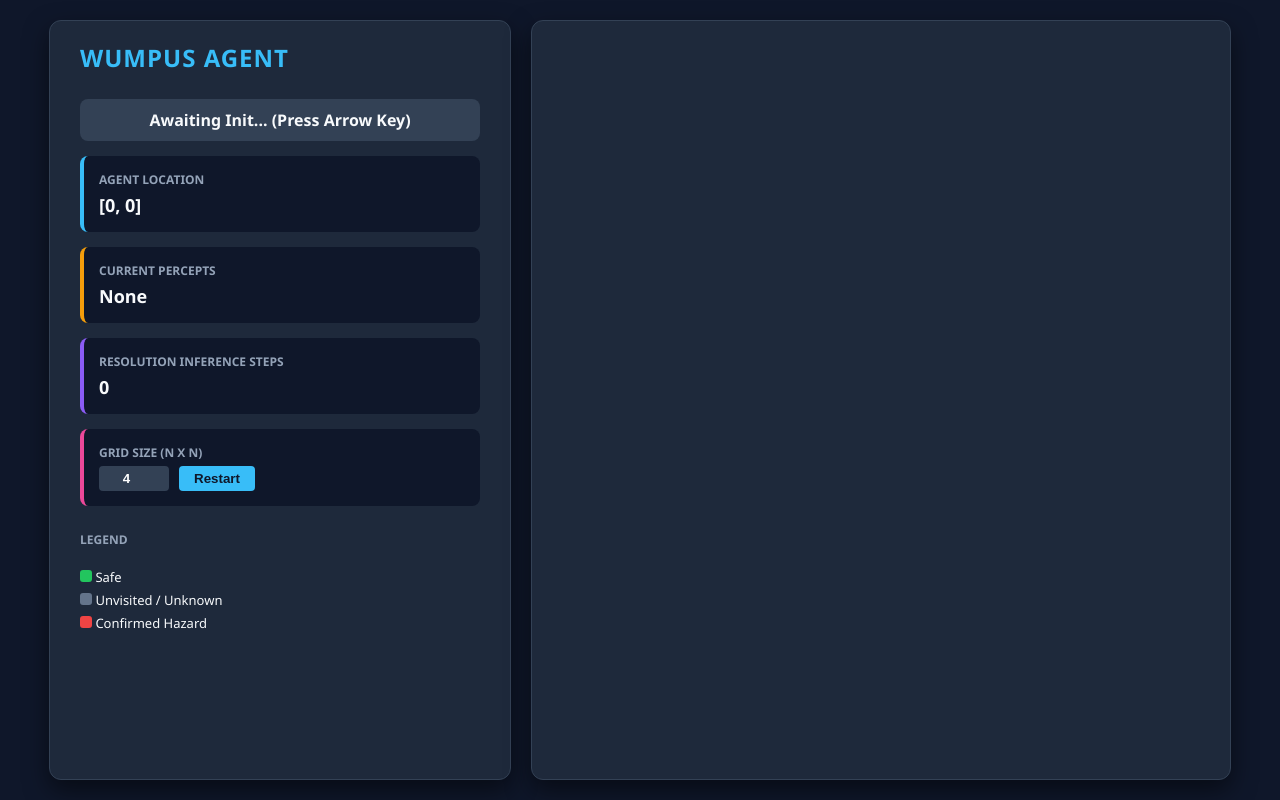
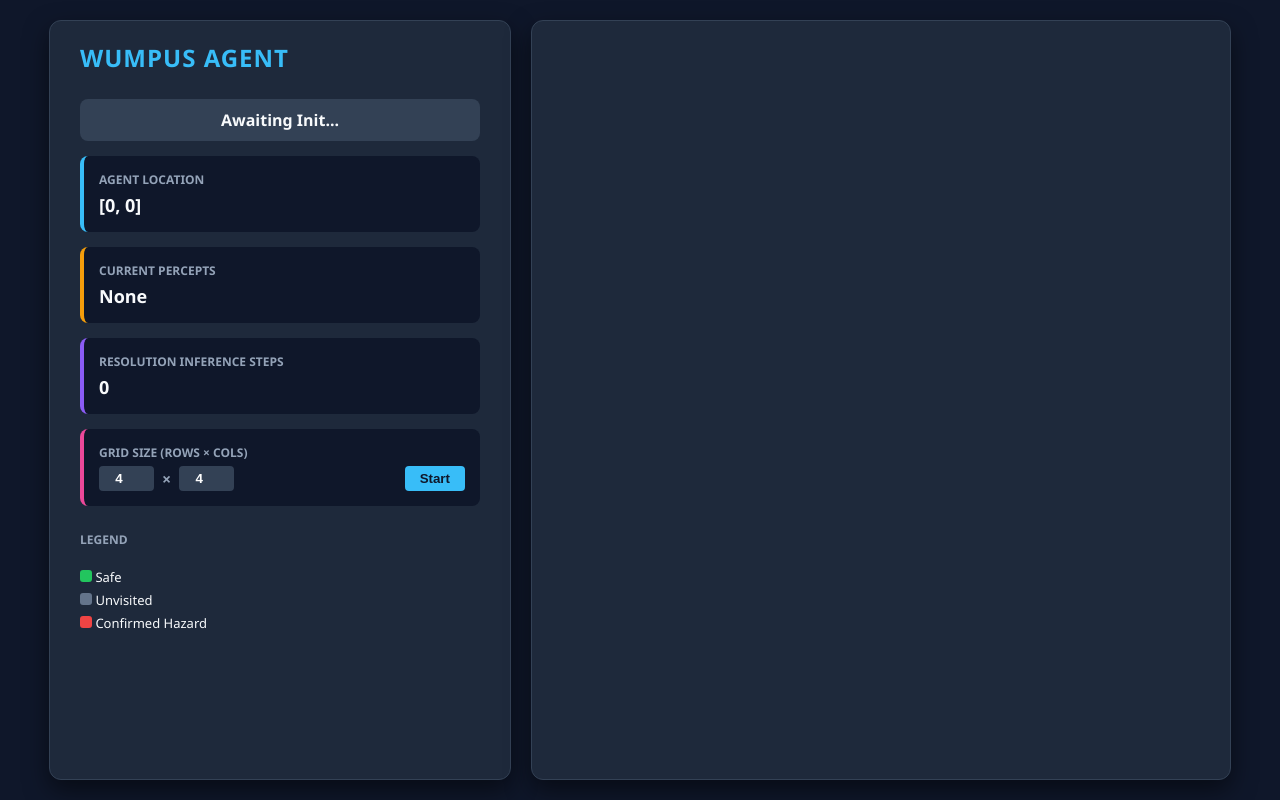
Before and after one commit to GhulamMohyuddin656/Wumpus-World, a Flask app: page / in a window 1280 px wide. Run offline with Flask 3, Linux system fonts and the light colour scheme.

Commit message:
Refactor game state management to support separate row and column sizes; update HTML for dynamic grid input

```diff
--- a/main.py
+++ b/main.py
@@ -11,7 +11,8 @@ game_state = {
     "rover_c": 0,
     "direction": "right",
     "status": "playing",
-    "size": 4
+    "rows": 4,
+    "cols": 4
 }
 
 @app.route('/')
@@ -20,14 +21,16 @@ def index():
 
 @app.route('/start', methods=['POST'])
 def start_game():
-    # Grab the size from the frontend, default to 4 if missing
-    requested_size = request.json.get('size', 4)
-    game_state["size"] = int(requested_size)
-    size = game_state["size"]
+    # Grab separate rows and cols from frontend, default to 4 if missing
+    game_state["rows"] = int(request.json.get('rows', 4))
+    game_state["cols"] = int(request.json.get('cols', 4))
 
-    # Generate the world dynamically with the new size
-    game_state["world"] = WumpusWorld(size, size)
-    game_state["agent"] = WumpusAgent(size, size)
+    rows = game_state["rows"]
+    cols = game_state["cols"]
+
+    # Generate the world dynamically with custom Rows x Cols
+    game_state["world"] = WumpusWorld(rows, cols)
+    game_state["agent"] = WumpusAgent(rows, cols)
     game_state["rover_r"] = 0
     game_state["rover_c"] = 0
     game_state["direction"] = "right"
@@ -48,10 +51,11 @@ def move():
     game_state["direction"] = direction
     r, c = game_state["rover_r"], game_state["rover_c"]
 
+    # Use rows and cols for boundary limits
     if direction == "up" and r > 0: r -= 1
-    elif direction == "down" and r < game_state["size"] - 1: r += 1
+    elif direction == "down" and r < game_state["rows"] - 1: r += 1
     elif direction == "left" and c > 0: c -= 1
-    elif direction == "right" and c < game_state["size"] - 1: c += 1
+    elif direction == "right" and c < game_state["cols"] - 1: c += 1
 
     game_state["rover_r"] = r
     game_state["rover_c"] = c
@@ -64,7 +68,6 @@ def process_turn():
     agent = game_state["agent"]
     r, c = game_state["rover_r"], game_state["rover_c"]
 
-    # Check exact cause of death or victory
     cell = world.grid[r][c]
     if cell["p"]: game_state["status"] = "dead_pit"
     elif cell["w"]: game_state["status"] = "dead_wumpus"
@@ -84,14 +87,14 @@ def process_turn():
                 if (nr, nc) not in safe_cells:
                     safe_cells.append((nr, nc))
             else:
-                # If not safe, ask the agent if it's DEFINITELY a hazard
                 is_pit = agent.prove(f"p{nr}{nc}")
                 is_wumpus = agent.prove(f"w{nr}{nc}")
                 if is_pit or is_wumpus:
                     confirmed_hazards.append((nr, nc))
 
     return jsonify({
-        "grid_size": world.row,
+        "grid_rows": world.row,
+        "grid_cols": world.col,
         "rover_pos": [r, c],
         "direction": game_state["direction"],
         "visited": list(agent.visited),
--- a/templates/index.html
+++ b/templates/index.html
@@ -156,13 +157,18 @@
             top: 5%; left: 5%;
             filter: drop-shadow(2px 4px 6px rgba(0,0,0,0.5));
         }
+
+        .input-box {
+            width: 45px; padding: 5px; border-radius: 4px; border: none;
+            background: #334155; color: white; font-weight: bold; text-align: center;
+        }
     </style>
 </head>
 <body>
 
     <div id="dashboard">
         <h1>Wumpus Agent</h1>
-        <div id="status-text">Awaiting Init... (Press Arrow Key)</div>
+        <div id="status-text">Awaiting Init...</div>
 
         <div class="metric-box">
             <div class="metric-title">Agent Location</div>
@@ -180,17 +186,19 @@
         </div>
 
         <div class="metric-box" style="border-left-color: #ec4899;">
-            <div class="metric-title">Grid Size (N x N)</div>
-            <div style="display: flex; gap: 10px; align-items: center; margin-top: 5px;">
-                <input type="number" id="grid-size-input" value="4" min="3" max="10" style="width: 60px; padding: 5px; border-radius: 4px; border: none; background: #334155; color: white; font-weight: bold; text-align: center;">
-                <button id="restart-btn" style="padding: 5px 15px; background-color: #38bdf8; border: none; border-radius: 4px; color: #0f172a; font-weight: bold; cursor: pointer; transition: 0.2s;">Restart</button>
+            <div class="metric-title">Grid Size (Rows × Cols)</div>
+            <div style="display: flex; gap: 8px; align-items: center; margin-top: 5px;">
+                <input type="number" id="grid-rows" class="input-box" value="4" min="3" max="10" title="Rows">
+                <span style="font-weight:bold; color:#94a3b8;">×</span>
+                <input type="number" id="grid-cols" class="input-box" value="4" min="3" max="10" title="Columns">
+                <button id="restart-btn" style="margin-left:auto; padding: 5px 15px; background-color: #38bdf8; border: none; border-radius: 4px; color: #0f172a; font-weight: bold; cursor: pointer;">Start</button>
             </div>
         </div>
 
         <div class="metric-title" style="margin-top: 10px;">Legend</div>
         <div style="font-size: 13px; display: flex; flex-direction: column; gap: 5px;">
             <div><span style="display:inline-block; width:12px; height:12px; background:var(--color-safe); border-radius:3px;"></span> Safe</div>
-            <div><span style="display:inline-block; width:12px; height:12px; background:var(--color-unvisited); border-radius:3px;"></span> Unvisited / Unknown</div>
+            <div><span style="display:inline-block; width:12px; height:12px; background:var(--color-unvisited); border-radius:3px;"></span> Unvisited</div>
             <div><span style="display:inline-block; width:12px; height:12px; background:var(--color-hazard); border-radius:3px;"></span> Confirmed Hazard</div>
         </div>
     </div>
@@ -214,44 +222,39 @@
         let gridBuilt = false;
         let lastKnownData = null;
 
-        // Dynamic resizing correction for Rover
         window.addEventListener('resize', () => {
             if (lastKnownData) animateRover(lastKnownData.rover_pos[0], lastKnownData.rover_pos[1], lastKnownData.direction);
         });
 
-        // Arrow Key Movement
+        // Start Game payload helper
+        function sendStartRequest() {
+            let rVal = parseInt(document.getElementById("grid-rows").value) || 4;
+            let cVal = parseInt(document.getElementById("grid-cols").value) || 4;
+
+            if(rVal < 3) rVal = 3; if(rVal > 10) rVal = 10;
+            if(cVal < 3) cVal = 3; if(cVal > 10) cVal = 10;
+
+            document.getElementById("grid-rows").value = rVal;
+            document.getElementById("grid-cols").value = cVal;
+
+            gameStarted = true;
+            gridBuilt = false;
+            roverLayer.style.display = "none";
+            statusText.innerText = "Rebooting System...";
+
+            fetchData('/start', { rows: rVal, cols: cVal });
+        }
+
         window.addEventListener("keydown", function(e) {
             if(["ArrowUp", "ArrowDown", "ArrowLeft", "ArrowRight"].includes(e.key)) {
                 e.preventDefault();
                 let dir = e.key.replace("Arrow", "").toLowerCase();
-
-                if (!gameStarted) {
-                    gameStarted = true;
-                    // Grab the custom size when starting via arrow key
-                    let sizeVal = parseInt(document.getElementById("grid-size-input").value) || 4;
-                    fetchData('/start', { size: sizeVal });
-                } else {
-                    fetchData('/move', { direction: dir });
-                }
+                if (!gameStarted) { sendStartRequest(); }
+                else { fetchData('/move', { direction: dir }); }
             }
         });
 
-        // Dynamic Restart Button
-        document.getElementById("restart-btn").addEventListener("click", () => {
-            let sizeVal = parseInt(document.getElementById("grid-size-input").value) || 4;
-
-            // Limit size between 3 and 10 to stop the browser from crashing
-            if(sizeVal < 3) sizeVal = 3;
-            if(sizeVal > 10) sizeVal = 10;
-            document.getElementById("grid-size-input").value = sizeVal;
-
-            gameStarted = true;
-            gridBuilt = false; // Forces the HTML to delete and rebuild the grid cells
-            roverLayer.style.display = "none";
-            statusText.innerText = "Rebooting System...";
-
-            fetchData('/start', { size: sizeVal });
-        });
+        document.getElementById("restart-btn").addEventListener("click", sendStartRequest);
 
         function fetchData(route, payload) {
             fetch(route, {
@@ -267,15 +270,15 @@
         }
 
         function processGameData(data) {
-            let size = data.grid_size;
+            let rows = data.grid_rows;
+            let cols = data.grid_cols;
 
             if (!gridBuilt) {
-                buildGrid(size);
+                buildGrid(rows, cols);
                 roverLayer.style.display = "block";
                 gridBuilt = true;
             }
 
-            // Update Dashboard Metrics
             valLocation.innerText = `[${data.rover_pos[0]}, ${data.rover_pos[1]}]`;
             valInference.innerText = data.inference_steps.toLocaleString();
 
@@ -284,25 +287,27 @@
             if (data.percepts.stench) perceptList.push("Stench 🤢");
             valPercepts.innerText = perceptList.length > 0 ? perceptList.join(", ") : "None";
 
-            // Update Status Console
             if (data.status === "dead_pit") statusText.innerHTML = "<span class='danger'>CRITICAL: Fell into a Pit! 🕳️</span>";
             else if (data.status === "dead_wumpus") statusText.innerHTML = "<span class='danger'>CRITICAL: Eaten by Wumpus! 👽</span>";
             else if (data.status === "won") statusText.innerHTML = "<span class='victory'>SUCCESS: Gold Acquired! 🏆 YOU WIN!</span>";
             else statusText.innerText = `System Online. Exploring...`;
 
-            animateRover(data.rover_pos[0], data.rover_pos[1], data.direction);
-            updateCells(data, size);
+            updateCells(data, rows, cols);
+            // Must wait a brief moment for DOM to paint cells before grabbing offset for rover
+            setTimeout(() => {
+                animateRover(data.rover_pos[0], data.rover_pos[1], data.direction);
+            }, 50);
         }
 
-        function buildGrid(size) {
+        function buildGrid(rows, cols) {
             gridEl.innerHTML = "";
-            gridEl.style.gridTemplateColumns = `repeat(${size}, 1fr)`;
-            gridEl.style.gridTemplateRows = `repeat(${size}, 1fr)`;
+            gridEl.style.gridTemplateRows = `repeat(${rows}, 1fr)`;
+            gridEl.style.gridTemplateColumns = `repeat(${cols}, 1fr)`;
 
-            for (let r = 0; r < size; r++) {
-                for (let c = 0; c < size; c++) {
+            for (let r = 0; r < rows; r++) {
+                for (let c = 0; c < cols; c++) {
                     let cell = document.createElement("div");
-                    cell.className = "cell"; // Default is Gray Unvisited
+                    cell.className = "cell";
                     cell.id = `cell-${r}-${c}`;
 
                     let fog = document.createElement("div");
@@ -322,19 +327,33 @@
 
         function animateRover(r, c, direction) {
             let targetCell = document.getElementById(`cell-${r}-${c}`);
-            if (targetCell) {
-                roverLayer.style.width = `${targetCell.offsetWidth}px`;
-                roverLayer.style.height = `${targetCell.offsetHeight}px`;
-                roverLayer.style.transform = `translate(${targetCell.offsetLeft}px, ${targetCell.offsetTop}px)`;
+            let gridContainer = document.getElementById("grid");
+
+            if (targetCell && gridContainer) {
+                // Get exact pixel coordinates on the screen
+                let cellRect = targetCell.getBoundingClientRect();
+                let gridRect = gridContainer.getBoundingClientRect();
+
+                // Calculate precise distance from the edge of the grid
+                let offsetX = cellRect.left - gridRect.left;
+                let offsetY = cellRect.top - gridRect.top;
+
+                // Add the grid's position inside the container to align it
+                let finalX = offsetX + gridContainer.offsetLeft;
+                let finalY = offsetY + gridContainer.offsetTop;
+
+                // Snap rover perfectly to the target cell's dimensions
+                roverLayer.style.width = `${cellRect.width}px`;
+                roverLayer.style.height = `${cellRect.height}px`;
+                roverLayer.style.transform = `translate(${finalX}px, ${finalY}px)`;
                 roverImg.src = `/static/images/marsrover_${direction}.png`;
             }
         }
-
-        function updateCells(data, size) {
+        function updateCells(data, rows, cols) {
             let isGameOver = (data.status !== "playing");
 
-            for (let r = 0; r < size; r++) {
-                for (let c = 0; c < size; c++) {
+            for (let r = 0; r < rows; r++) {
+                for (let c = 0; c < cols; c++) {
                     let cell = document.getElementById(`cell-${r}-${c}`);
                     let fog = document.getElementById(`fog-${r}-${c}`);
                     let content = document.getElementById(`content-${r}-${c}`);
@@ -343,17 +362,15 @@
                     let isSafe = data.safe_cells.some(v => v[0] === r && v[1] === c);
                     let isConfirmedHazard = data.confirmed_hazards.some(v => v[0] === r && v[1] === c);
 
-                    // Apply strict assignment colors
-                    cell.className = "cell"; // Reset classes
+                    cell.className = "cell";
                     if (isVisited) {
                         cell.classList.add("visited");
                     } else if (isConfirmedHazard || (isGameOver && (data.hazards[r][c].p || data.hazards[r][c].w))) {
-                        cell.classList.add("hazard"); // Turns RED
+                        cell.classList.add("hazard");
                     } else if (isSafe) {
-                        cell.classList.add("safe"); // Turns GREEN
+                        cell.classList.add("safe");
                     }
 
-                    // Reveal Fog
                     if (isVisited || isGameOver || isConfirmedHazard) {
                         fog.style.opacity = "0";
 
```
Also changed, not shown: other parts of templates/index.html (+14 -15 lines).
